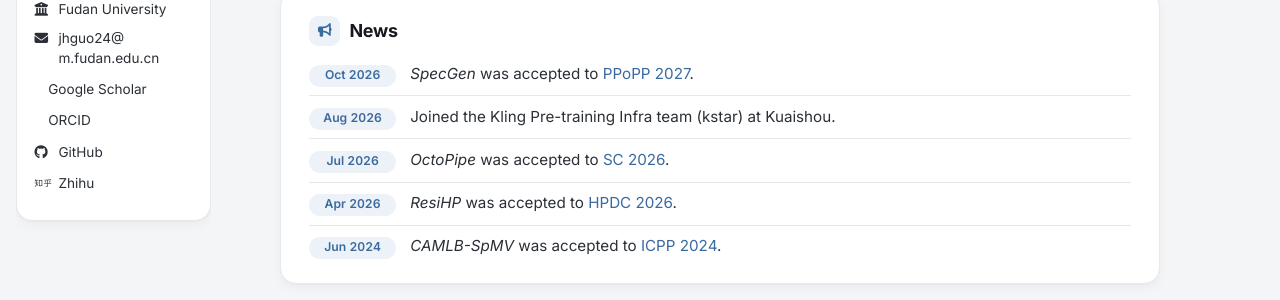
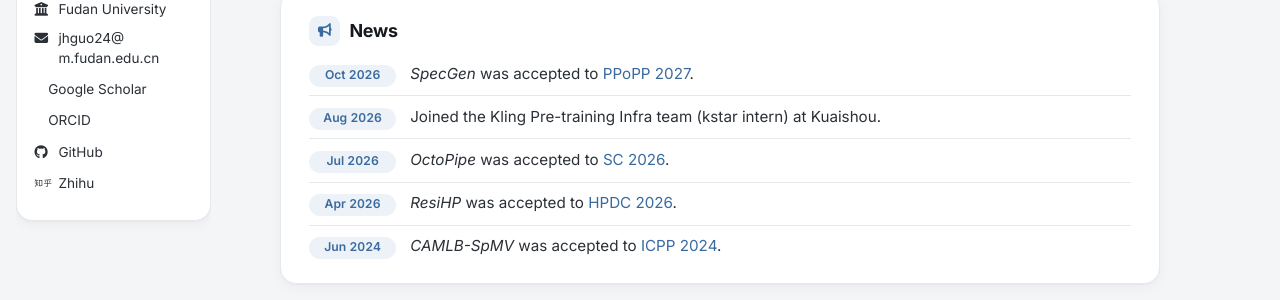
Before and after one commit to guojihu-hana/guojihu-hana.github.io, a Jekyll site: the page built from _pages/about.html, in a window 1280 px wide and 900 px high. Shown: the part 417-717 px from the top of the window. Built offline with Jekyll 4.4.1, drawn with Linux system fonts in a browser that asks for light colours; a script bundle is joined from its source files by our own code; a style sheet for code colours, icons or effects is not loaded.

Commit message:
News: kstar intern
Co-authored-by: Cursor <cursoragent@cursor.com>

```diff
--- a/_data/news.yml
+++ b/_data/news.yml
@@ -7,8 +7,8 @@
 
 - date: Aug 2026
   date_zh: "2026.08"
-  text: "Joined the Kling Pre-training Infra team (kstar) at Kuaishou."
-  text_zh: "加入快手可灵预训练 Infra 组（kstar）。"
+  text: "Joined the Kling Pre-training Infra team (kstar intern) at Kuaishou."
+  text_zh: "加入快手可灵预训练 Infra 组（kstar intern）。"
 
 - date: Jul 2026
   date_zh: "2026.07"
```
